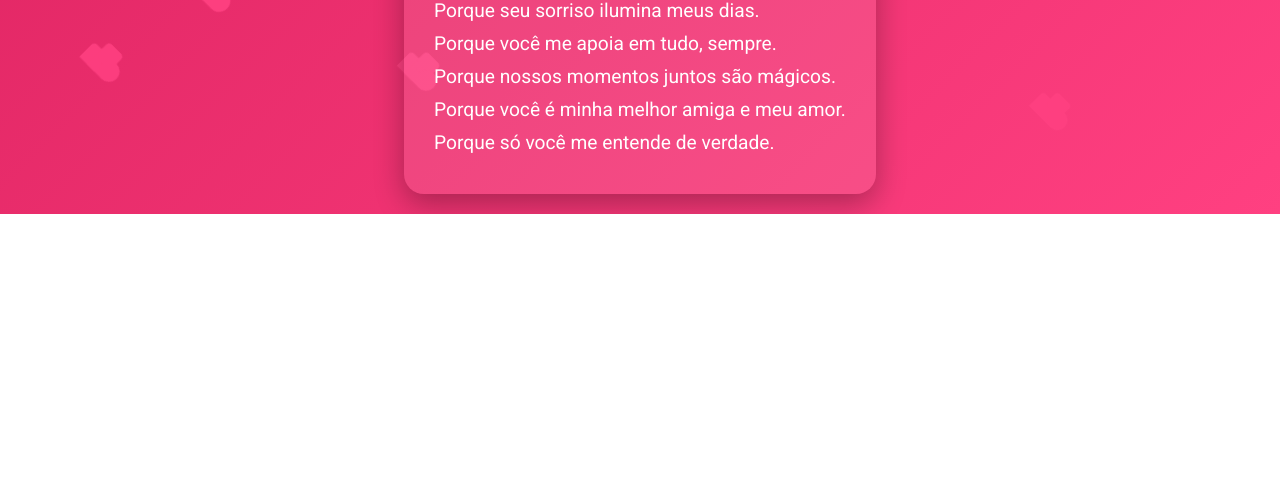
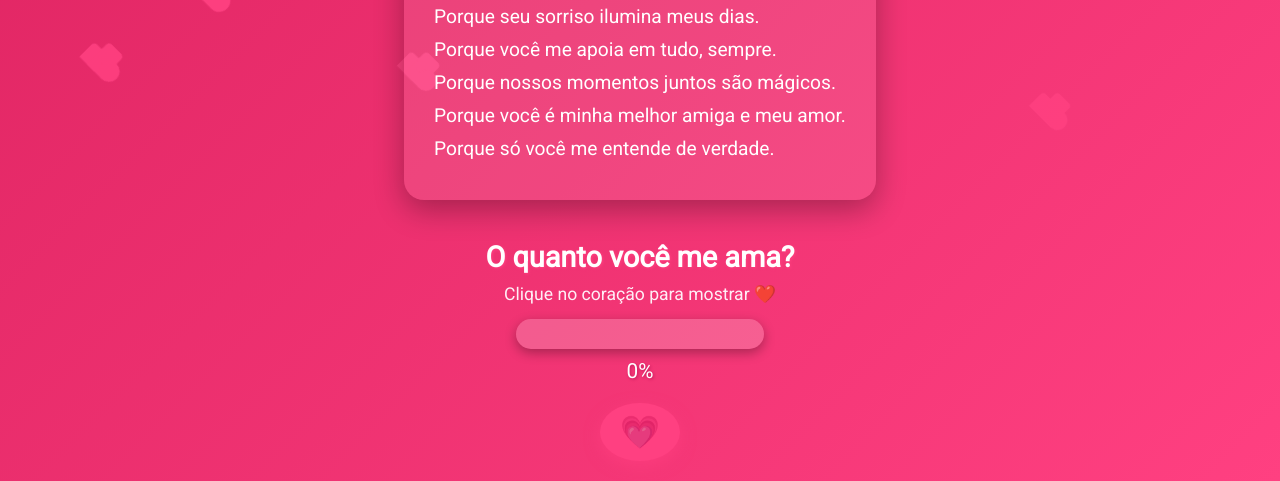
Before and after one commit to wessan001/valentines, a plain HTML site: page index.html in a window 1280 px wide. Shown: the part 704-1185 px from the top of the page. Before the commit the page ends 918 px from the top, so only its background shows below. Drawn offline with Linux system fonts and the light colour scheme.

Commit message:
Acrescentado algumas funções

```diff
--- a/index.html
+++ b/index.html
@@ -215,10 +215,14 @@
     alt="Capa do Álbum"
     class="album-cover"
   />
+  <div style="display: flex; flex-direction: column; align-items: center;">
+    <p style="margin: 0; font-weight: bold; font-size: 1.2rem;">Mirrors</p>
+    <p style="margin: 0 0 10px 0; font-size: 1rem;">Justin Timberlake</p>
     <audio controls autoplay loop>
-      <source src="audio\Mirrors (Sped up).mp3" type="audio/mpeg" />
+      <source src="audio/Mirrors (Sped up).mp3" type="audio/mpeg" />
       Seu navegador não suporta o elemento de áudio.
     </audio>
+  </div>
 </div>
   <div class="timer" id="loveTimer"></div>
 
@@ -272,5 +276,92 @@
     </ul>
   </div>
 
+  <div class="love-meter">
+  <h2>O quanto você me ama?</h2>
+  <p class="instruction">Clique no coração para mostrar ❤️</p>
+  <div class="progress-bar">
+    <div class="progress" id="progress" style="width: 0%;"></div>
+  </div>
+  <p id="lovePercentage">0%</p>
+  <button class="heart-button" onclick="increaseLove()">💗</button>
+</div>
+
+<style>
+  .love-meter {
+    margin-top: 40px;
+    text-align: center;
+    z-index: 2;
+    color: #fff;
+  }
+
+  .love-meter h2 {
+    font-size: 1.8rem;
+    margin-bottom: 10px;
+    text-shadow: 1px 1px 3px #ff4081;
+  }
+
+  .instruction {
+    font-size: 1.1rem;
+    margin-bottom: 15px;
+    color: #ffeef6;
+  }
+
+  .progress-bar {
+    width: 80%;
+    max-width: 400px;
+    height: 30px;
+    background: rgba(255, 255, 255, 0.2);
+    border-radius: 20px;
+    margin: 0 auto 10px;
+    overflow: hidden;
+    box-shadow: 0 4px 12px rgba(0,0,0,0.3);
+  }
+
+  .progress {
+    height: 100%;
+    background: linear-gradient(90deg, #ff4081, #ff80ab);
+    width: 0%;
+    transition: width 0.3s ease;
+  }
+
+  #lovePercentage {
+    font-size: 1.3rem;
+    margin-bottom: 20px;
+    text-shadow: 1px 1px 3px #c2185b;
+  }
+
+  .heart-button {
+    background: #ff4081;
+    color: white;
+    border: none;
+    font-size: 2rem;
+    padding: 10px 20px;
+    border-radius: 50%;
+    cursor: pointer;
+    box-shadow: 0 5px 15px rgba(255, 64, 129, 0.6);
+    transition: transform 0.2s ease;
+  }
+
+  .heart-button:hover {
+    transform: scale(1.2);
+  }
+</style>
+
+<script>
+  let loveLevel = 0;
+
+  function increaseLove() {
+    if (loveLevel < 100) {
+      loveLevel += 5;
+      document.getElementById("progress").style.width = loveLevel + "%";
+      document.getElementById("lovePercentage").innerText = loveLevel + "%";
+    } else {
+      document.getElementById("lovePercentage").innerText = "100%";
+      alert("O amor já está no máximo! 💖");window.location.href = "https://wa.me/5514981161809?text=Te%20amo%20muito%20amor"; // substitua pelo site desejado
+    }
+  }
+</script>
+
+
 </body>
 </html>
```
Lines whose indentation alone changed are shown as unchanged.
